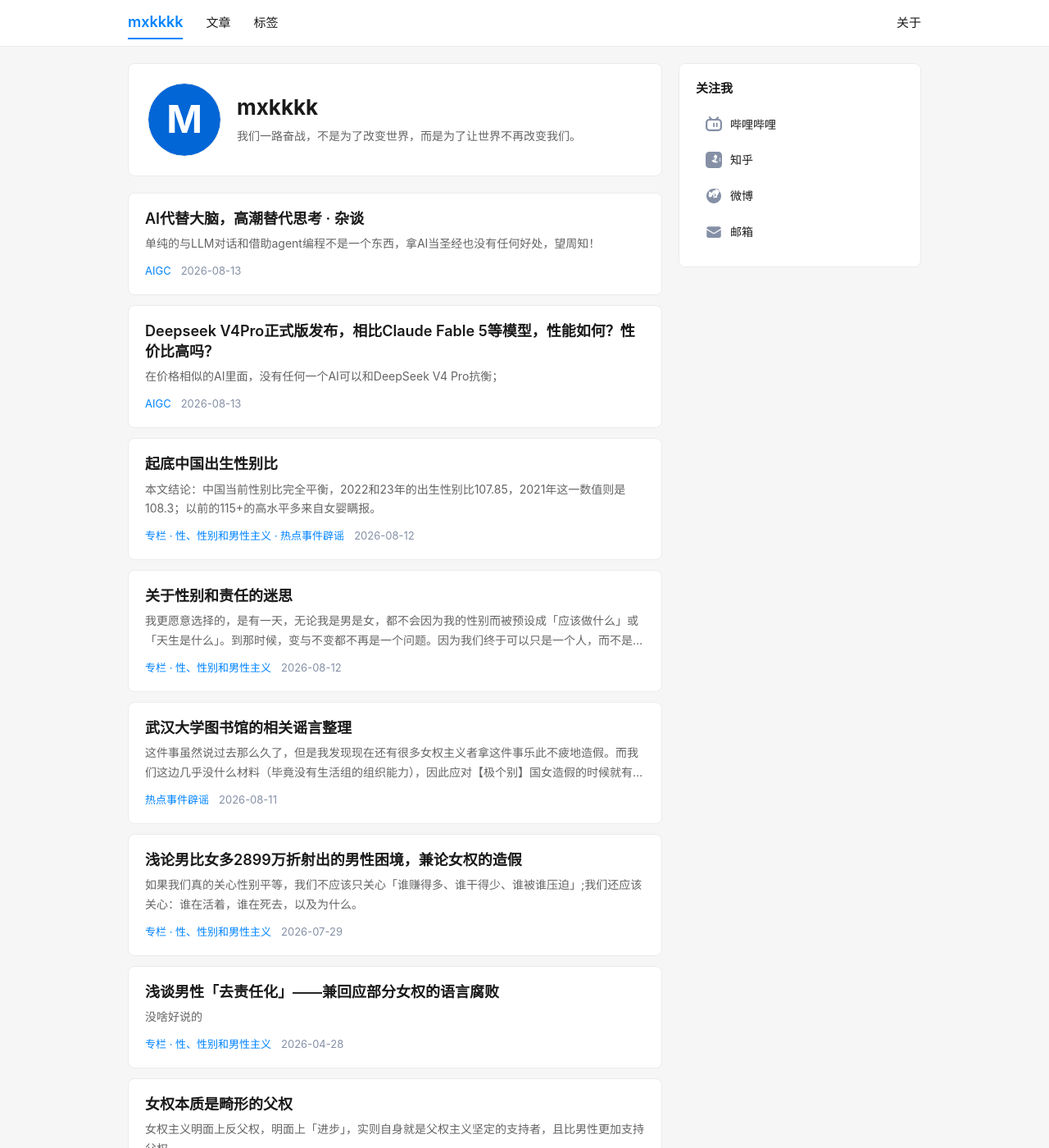
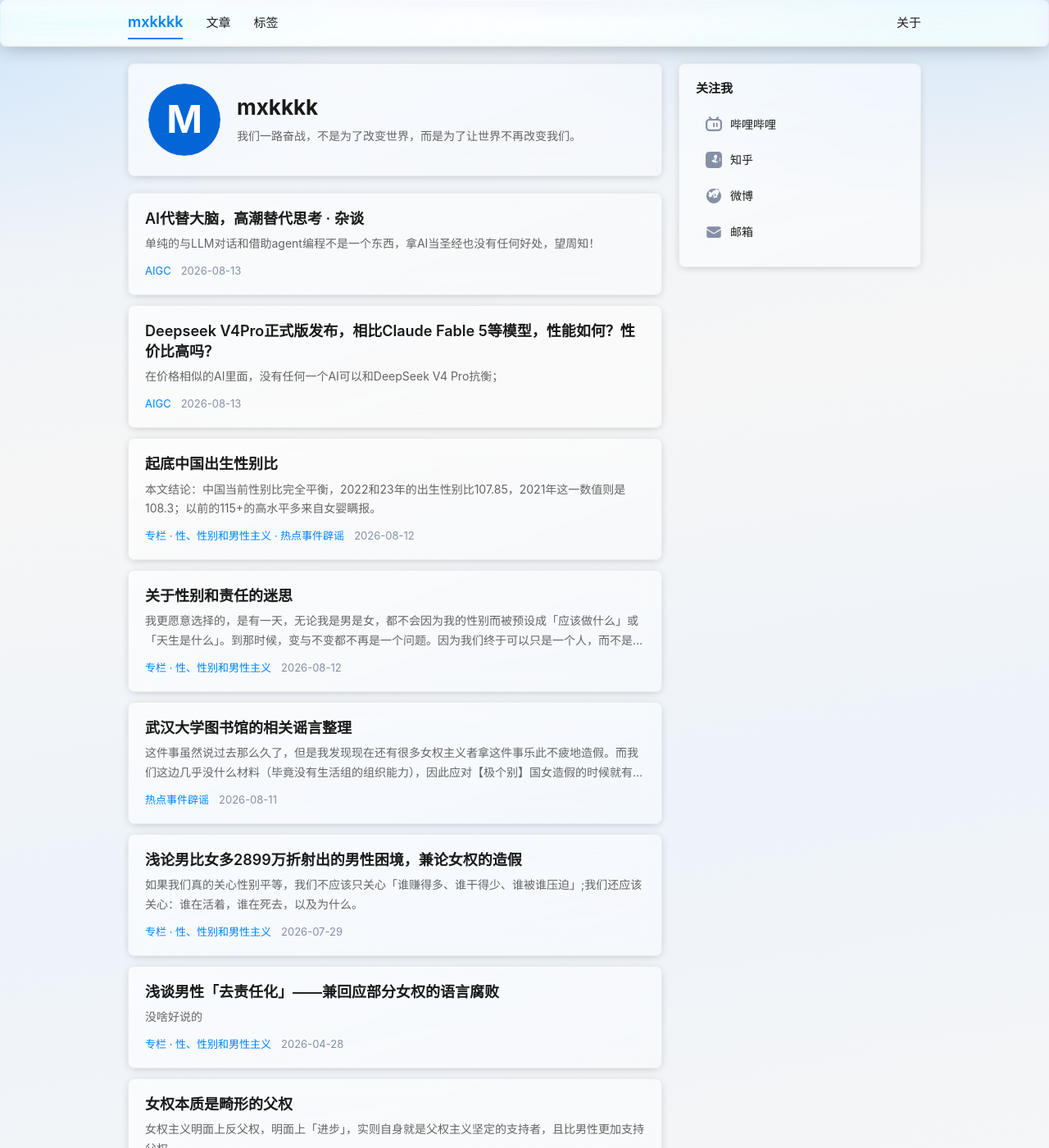
Before and after one commit to mxkfemkkk/mxkfemkkk.github.io, a Jekyll site: the page built from index.md, in a window 1280 px wide and 1400 px high. Shown: the whole window at 82% size. Built offline with Jekyll 4.4.1, drawn with Linux system fonts in a browser that asks for light colours.

Commit message:
feat: 接入 glass-refraction 玻璃拟态（导航 + 首页卡片）
- vendor glass-refraction@0.1.0 dist CSS 到 assets/css/glass.css（MIT，原样拷贝）
- 新建 glass-overrides.css：浅色主题化、吸顶定位修复、feed 悬停上浮、
  老浏览器底色加浓、移动端降模糊、prefers-reduced-motion
- body 背景改静态淡蓝渐变，使玻璃效果可见

Co-Authored-By: Claude <noreply@anthropic.com>

```diff
--- a/_includes/head.html
+++ b/_includes/head.html
@@ -3,4 +3,6 @@
 {% seo %}
 {% include head-custom.html %}
 <link rel="stylesheet" href="{{ "/assets/css/main.css" | relative_url }}">
+<link rel="stylesheet" href="{{ "/assets/css/glass.css" | relative_url }}">
+<link rel="stylesheet" href="{{ "/assets/css/glass-overrides.css" | relative_url }}">
 <link rel="stylesheet" href="{{ "/assets/css/post.css" | relative_url }}">
--- a/_includes/header.html
+++ b/_includes/header.html
@@ -1,5 +1,5 @@
 {% assign current = page.url %}
-<header class="site-header">
+<header class="site-header glass">
   <nav class="site-nav">
     <a class="brand {% if current == "/" %}active{% endif %}" href="{{ "/" | relative_url }}">{{ site.title }}</a>
     <a href="{{ "/posts/" | relative_url }}" class="{% if current contains "/posts/" or page.layout == "post" %}active{% endif %}">文章</a>
--- a/_layouts/home.html
+++ b/_layouts/home.html
@@ -4,7 +4,7 @@ layout: default
 <div class="home">
   <div class="home-main">
     <!-- 个人信息卡片 -->
-    <section class="card profile-card">
+    <section class="card profile-card glass-card">
       <img class="avatar" src="{{ "/assets/images/avatar.svg" | relative_url }}" alt="{{ site.title }}">
       <div class="profile-info">
         <h1 class="name">{{ site.title }}</h1>
@@ -15,7 +15,7 @@ layout: default
     <!-- 最新文章 -->
     <div class="home-feed">
       {% for post in site.posts limit: 10 %}
-      <article class="card feed-item">
+      <article class="card feed-item glass-card">
         <h2 class="feed-title"><a href="{{ post.url | relative_url }}">{{ post.title }}</a></h2>
         {% if post.d %}<p class="feed-desc">{{ post.d }}</p>{% endif %}
         <div class="feed-meta">
@@ -31,7 +31,7 @@ layout: default
 
   <!-- 侧边栏 -->
   <aside class="home-side">
-    <section class="card side-card">
+    <section class="card side-card glass-card">
       <h2 class="card-title">关注我</h2>
       {% include social.html %}
     </section>
--- /dev/null
+++ b/assets/css/glass-overrides.css
@@ -0,0 +1,85 @@
+/* glass-refraction 站点定制 —— 本文件在 glass.css 之后加载，同级规则必胜
+   库默认是深海军蓝玻璃，此处整体换为浅色主题 */
+
+:root {
+  --gr-blur: 14px;               /* 导航玻璃模糊（默认 26px 过重） */
+  --gr-blur-card: 12px;          /* 卡片玻璃模糊（默认 20px） */
+  --gr-saturation: 1.35;
+  --gr-saturation-card: 1.3;
+  --gr-shimmer-duration: 8s;     /* 导航扫光放缓（默认 7s） */
+  --gr-specular-duration: 8s;    /* 呼吸高光放缓（默认 5s） */
+}
+
+/* 浅色底色变量（.glass 的渐变背景引用这两个变量；
+   .glass-card 的背景在库内是硬编码的，需在下方按类直接覆盖） */
+.glass, .glass-card, .glass-pill {
+  --gr-bg-start: rgba(255, 255, 255, 0.60);
+  --gr-bg-end: rgba(255, 255, 255, 0.38);
+}
+
+/* —— 圆角与站点现有 8px 统一（色散边缘基于圆角定位） —— */
+.glass-card { --gr-radius-card: 8px; }
+.glass      { --gr-radius: 8px; }
+
+/* —— 覆盖库硬编码的深海军蓝卡片背景（rgba(15,18,30,0.52)）为浅色 —— */
+.glass-card {
+  background: linear-gradient(160deg,
+    rgba(255, 255, 255, 0.65) 0%,
+    rgba(255, 255, 255, 0.40) 100%);
+}
+
+/* —— 吸顶导航：库的 .glass 把 position 覆盖成 relative，这里补回 sticky —— */
+.site-header.glass {
+  position: sticky;
+  top: 0;
+  border-top: none;
+  border-left: none;
+  border-right: none;
+  border-bottom: 1px solid var(--border);
+}
+
+/* —— 内边距与原有卡片保持一致（若库未来加 padding 则覆盖之） —— */
+.profile-card.glass-card { padding: 24px; }
+.feed-item.glass-card    { padding: 18px 20px; }
+.side-card.glass-card    { padding: 20px; }
+
+/* —— feed 卡片悬停上浮：库的 .glass-card:hover (0,1,0) 被 main.css
+   的 .feed-item:hover (0,2,0) 压掉，补同级规则恢复玻璃悬停效果 —— */
+.feed-item.glass-card:hover {
+  transform: translateY(-2px);
+  box-shadow:
+    0 0 0 0.5px rgba(255, 255, 255, 0.14),
+    inset 0 1px 0 rgba(255, 255, 255, 0.18),
+    0 8px 32px -8px rgba(0, 0, 0, 0.45);
+}
+
+/* —— 老浏览器无 backdrop-filter：底色加浓保证可读 —— */
+@supports not ((backdrop-filter: blur(1px)) or (-webkit-backdrop-filter: blur(1px))) {
+  .glass, .glass-pill {
+    --gr-bg-start: rgba(255, 255, 255, 0.92);
+    --gr-bg-end: rgba(255, 255, 255, 0.92);
+  }
+  .glass-card {
+    background: linear-gradient(160deg,
+      rgba(255, 255, 255, 0.92) 0%,
+      rgba(255, 255, 255, 0.92) 100%);
+  }
+}
+
+/* —— 移动端：降低模糊控制开销 —— */
+@media (max-width: 768px) {
+  .glass      { --gr-blur: 10px; }
+  .glass-card { --gr-blur-card: 8px; }
+  .profile-card.glass-card { padding: 18px; }   /* 与 main.css 768px 断点一致 */
+}
+
+/* —— 无障碍：尊重系统「减少动态效果」 —— */
+@media (prefers-reduced-motion: reduce) {
+  .glass, .glass-card, .glass-pill,
+  .glass::before, .glass::after,
+  .glass-card::before, .glass-card::after,
+  .glass-pill::before, .glass-pill::after {
+    animation: none !important;
+    transition: none !important;
+  }
+}
--- /dev/null
+++ b/assets/css/glass.css
@@ -0,0 +1,199 @@
+/*
+ * glass-refraction v0.1.0 — Liquid Glass 设计系统（CSS-only 部分）
+ * https://github.com/Z1Code/glass-refraction · MIT License
+ * 来源: https://unpkg.com/glass-refraction@0.1.0/dist/css/glass.css
+ * 原样 vendor，勿手工修改；站点定制见 glass-overrides.css
+ */
+/* src/css/glass.css */
+:root {
+  --gr-blur: 26px;
+  --gr-blur-card: 20px;
+  --gr-blur-pill: 8px;
+  --gr-saturation: 1.7;
+  --gr-saturation-card: 1.5;
+  --gr-saturation-pill: 1.3;
+  --gr-radius: 20px;
+  --gr-radius-card: 16px;
+  --gr-radius-pill: 9999px;
+  --gr-bg-start: rgba(18, 22, 35, 0.48);
+  --gr-bg-end: rgba(12, 16, 28, 0.42);
+  --gr-chromatic-blue: rgba(0, 180, 255, 0.045);
+  --gr-chromatic-violet: rgba(120, 80, 255, 0.04);
+  --gr-chromatic-pink: rgba(255, 100, 200, 0.035);
+  --gr-chromatic-green: rgba(100, 255, 180, 0.025);
+  --gr-shimmer-duration: 7s;
+  --gr-specular-duration: 5s;
+}
+@keyframes glass-shimmer {
+  0% {
+    background-position: -200% 0, 0 0;
+  }
+  100% {
+    background-position: 200% 0, 0 0;
+  }
+}
+@keyframes specular-breathe {
+  0%, 100% {
+    opacity: 0.6;
+  }
+  50% {
+    opacity: 1;
+  }
+}
+.glass {
+  position: relative;
+  isolation: isolate;
+  border-radius: var(--gr-radius);
+  background:
+    linear-gradient(
+      105deg,
+      transparent 40%,
+      rgba(255, 255, 255, 0.06) 50%,
+      transparent 60%),
+    linear-gradient(
+      135deg,
+      var(--gr-bg-start),
+      var(--gr-bg-end));
+  background-size: 200% 100%, 100% 100%;
+  animation: glass-shimmer var(--gr-shimmer-duration) ease-in-out infinite;
+  -webkit-backdrop-filter: blur(var(--gr-blur)) saturate(var(--gr-saturation)) brightness(1.08);
+  backdrop-filter: blur(var(--gr-blur)) saturate(var(--gr-saturation)) brightness(1.08);
+  box-shadow:
+    0 0 0 0.5px rgba(255, 255, 255, 0.10),
+    inset 0 1px 0 rgba(255, 255, 255, 0.12),
+    0 4px 24px -4px rgba(0, 0, 0, 0.30);
+}
+.glass::before {
+  content: "";
+  position: absolute;
+  inset: 0;
+  border-radius: inherit;
+  background:
+    linear-gradient(
+      180deg,
+      rgba(255, 255, 255, 0.07) 0%,
+      transparent 45%),
+    linear-gradient(
+      90deg,
+      transparent 8%,
+      rgba(255, 255, 255, 0.55) 50%,
+      transparent 92%);
+  background-size: 100% 100%, 100% 1px;
+  background-position: 0 0, 0 0;
+  background-repeat: no-repeat;
+  animation: specular-breathe var(--gr-specular-duration) ease-in-out infinite;
+  pointer-events: none;
+  z-index: 3;
+}
+.glass::after {
+  content: "";
+  position: absolute;
+  inset: 0;
+  border-radius: inherit;
+  background:
+    radial-gradient(
+      ellipse 55% 50% at 12% 50%,
+      var(--gr-chromatic-blue) 0%,
+      transparent 70%),
+    radial-gradient(
+      ellipse 50% 55% at 50% 12%,
+      var(--gr-chromatic-violet) 0%,
+      transparent 70%),
+    radial-gradient(
+      ellipse 55% 50% at 88% 50%,
+      var(--gr-chromatic-pink) 0%,
+      transparent 70%),
+    radial-gradient(
+      ellipse 50% 55% at 50% 88%,
+      var(--gr-chromatic-green) 0%,
+      transparent 70%);
+  box-shadow:
+    inset 1px 0 0 0 rgba(0, 180, 255, 0.07),
+    inset -1px 0 0 0 rgba(255, 100, 200, 0.07),
+    inset 0 1px 0 0 rgba(100, 255, 180, 0.05),
+    inset 0 -1px 0 0 rgba(255, 200, 50, 0.05);
+  opacity: 0.8;
+  pointer-events: none;
+  z-index: 2;
+}
+.glass-card {
+  position: relative;
+  isolation: isolate;
+  border-radius: var(--gr-radius-card);
+  background:
+    linear-gradient(
+      160deg,
+      rgba(255, 255, 255, 0.06) 0%,
+      rgba(15, 18, 30, 0.52) 100%);
+  -webkit-backdrop-filter: blur(var(--gr-blur-card)) saturate(var(--gr-saturation-card));
+  backdrop-filter: blur(var(--gr-blur-card)) saturate(var(--gr-saturation-card));
+  box-shadow:
+    0 0 0 0.5px rgba(255, 255, 255, 0.06),
+    inset 0 1px 0 rgba(255, 255, 255, 0.08),
+    0 2px 12px -4px rgba(0, 0, 0, 0.3);
+  transition: transform 0.35s cubic-bezier(0.4, 0, 0.2, 1), box-shadow 0.35s cubic-bezier(0.4, 0, 0.2, 1);
+}
+.glass-card:hover {
+  transform: translateY(-2px);
+  box-shadow:
+    0 0 0 0.5px rgba(255, 255, 255, 0.14),
+    inset 0 1px 0 rgba(255, 255, 255, 0.18),
+    0 8px 32px -8px rgba(0, 0, 0, 0.45);
+}
+.glass-card--no-hover {
+  transition: none;
+}
+.glass-card--no-hover:hover {
+  transform: none;
+  box-shadow:
+    0 0 0 0.5px rgba(255, 255, 255, 0.06),
+    inset 0 1px 0 rgba(255, 255, 255, 0.08),
+    0 2px 12px -4px rgba(0, 0, 0, 0.3);
+}
+.glass-card::before {
+  content: "";
+  position: absolute;
+  top: 0;
+  left: 14%;
+  right: 14%;
+  height: 1px;
+  background:
+    linear-gradient(
+      90deg,
+      transparent,
+      rgba(255, 255, 255, 0.30) 50%,
+      transparent);
+  pointer-events: none;
+  z-index: 3;
+}
+.glass-card::after {
+  content: "";
+  position: absolute;
+  inset: 0;
+  border-radius: inherit;
+  box-shadow:
+    inset 1px 0 0 0 rgba(0, 180, 255, 0.05),
+    inset -1px 0 0 0 rgba(255, 100, 200, 0.05),
+    inset 0 1px 0 0 rgba(100, 255, 180, 0.03),
+    inset 0 -1px 0 0 rgba(255, 200, 50, 0.03);
+  opacity: 0;
+  transition: opacity 0.35s ease;
+  pointer-events: none;
+  z-index: 2;
+}
+.glass-card:hover::after {
+  opacity: 1;
+}
+.glass-pill {
+  display: inline-block;
+  border-radius: var(--gr-radius-pill);
+  -webkit-backdrop-filter: blur(var(--gr-blur-pill)) saturate(var(--gr-saturation-pill));
+  backdrop-filter: blur(var(--gr-blur-pill)) saturate(var(--gr-saturation-pill));
+  background: rgba(255, 255, 255, 0.05);
+  box-shadow: 0 0 0 0.5px rgba(255, 255, 255, 0.08), inset 0 1px 0 rgba(255, 255, 255, 0.08);
+  transition: all 0.25s ease;
+}
+.glass-pill:hover {
+  background: rgba(255, 255, 255, 0.09);
+  box-shadow: 0 0 0 0.5px rgba(255, 255, 255, 0.14), inset 0 1px 0 rgba(255, 255, 255, 0.12);
+}
--- a/assets/css/main.css
+++ b/assets/css/main.css
@@ -26,7 +26,14 @@ body {
     "Hiragino Sans GB", "Microsoft YaHei", "Helvetica Neue", Arial, sans-serif;
   line-height: 1.7;
   color: var(--text);
-  background: var(--bg);
+  /* 玻璃效果可见的背景：静态淡蓝渐变（与 --blue #0084ff 协调，无动画） */
+  background:
+    radial-gradient(900px 520px at 90% -60px, rgba(0, 132, 255, 0.12), transparent 62%),
+    radial-gradient(760px 420px at -40px 60px, rgba(0, 132, 255, 0.09), transparent 60%),
+    linear-gradient(170deg,
+      #e9f1fa 0%, var(--bg) 28%,
+      #edf3fa 52%, var(--bg) 78%,
+      #eaf2fb 100%);
 }
 
 .container {
```
